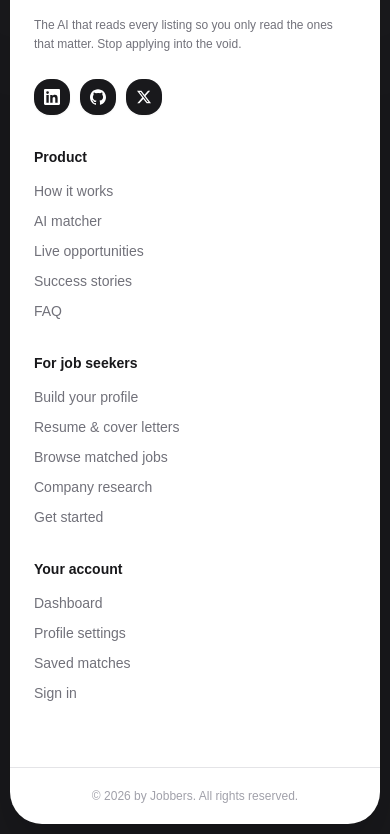
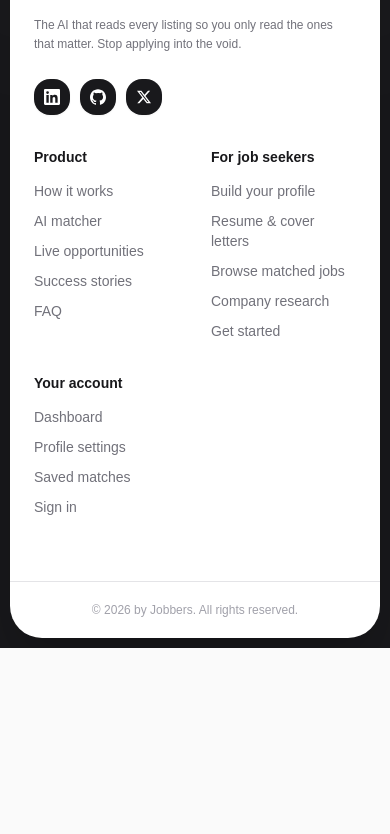
Before and after one commit to Muideen7/Jobbers, a Next.js app: page / in a window 390 px wide. Shown: the part 9713-10547 px from the top of the page. After the commit the page ends 10361 px from the top, so only its background shows below. Built offline with nearby package versions, Linux system fonts and the light colour scheme; no server answers; a web font is replaced by a local one.

Commit message:
refactor: improve mobile layout and grid structure for footer navigation links in LandingFooter

```diff
--- a/components/homepage/LandingFooter.tsx
+++ b/components/homepage/LandingFooter.tsx
@@ -127,6 +127,8 @@ export function LandingFooter() {
                 </div>
               </div>
 
+              {/* Link columns wrapper — Y-shape on mobile, flat row on md+ */}
+              <div className="grid grid-cols-2 md:contents gap-8">
                 {/* Column 2 (Span 2 / Product) */}
                 <div className="md:col-span-2 space-y-3.5">
                   <h3 className="text-sm font-semibold text-text-primary tracking-normal">
@@ -165,8 +167,9 @@ export function LandingFooter() {
                   </ul>
                 </div>
 
-              {/* Column 4 (Span 3 / Your account) */}
-              <div className="md:col-span-3 space-y-3.5">
+                {/* Column 4 (Span 3 / Your account) — centered below on mobile */}
+                <div className="col-span-2 md:col-span-3">
+                  <div className="space-y-3.5">
                     <h3 className="text-sm font-semibold text-text-primary tracking-normal">
                       Your account
                     </h3>
@@ -185,6 +188,8 @@ export function LandingFooter() {
                   </div>
                 </div>
               </div>
+            </div>
+          </div>
 
           {/* Bottom Divider & Copyright - Anchored at the bottom of the white inner container */}
           <div className="w-full border-t border-border mt-auto">
```
Lines whose indentation alone changed are shown as unchanged.
